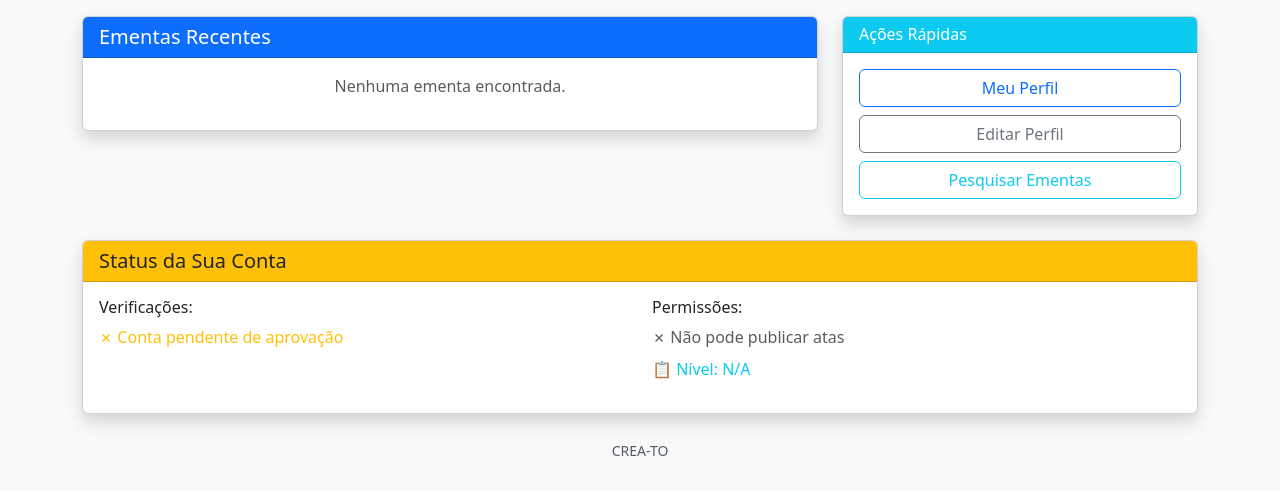
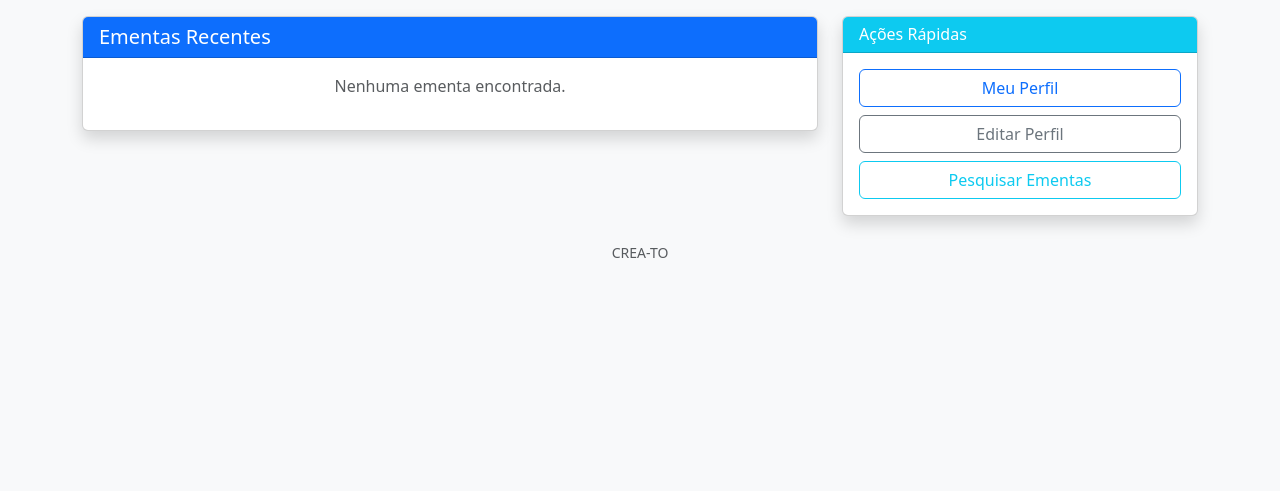
Before and after one commit to calloc2/normativosCREA, a Django app: page /usuarios/dashboard/ in a window 1280 px wide. Shown: the part 309-800 px from the top of the page. Run offline with Django 5.2, Linux system fonts and the light colour scheme; the visitor is signed in with stand-in values (Sample User, id 1); data that the repository does not hold is empty; parts of the project's set-up code (start-up, migrations or seed data) failed here and were passed over.

Commit message:
removes unecessary div

```diff
--- a/templates/usuarios/dashboard.html
+++ b/templates/usuarios/dashboard.html
@@ -126,52 +126,4 @@
   </div>
 </div>
 
-<div class="row mt-4">
-  <div class="col-12">
-    <div class="card shadow">
-      <div class="card-header bg-warning text-dark">
-        <h5 class="mb-0">Status da Sua Conta</h5>
-      </div>
-      <div class="card-body">
-        <div class="row">
-          <div class="col-md-6">
-            <h6>Verificações:</h6>
-            <ul class="list-unstyled">
-              <li class="mb-2">
-                {% if perfil and perfil.conta_aprovada %}
-                  <span class="text-success">✓ Conta aprovada</span>
-                {% else %}
-                  <span class="text-warning">✗ Conta pendente de aprovação</span>
-                {% endif %}
-              </li>
-            </ul>
-          </div>
-
-          <div class="col-md-6">
-            <h6>Permissões:</h6>
-            <ul class="list-unstyled">
-              <li class="mb-2">
-                {% if perfil and perfil.pode_publicar %}
-                  <span class="text-success">✓ Pode publicar atas</span>
-                {% else %}
-                  <span class="text-muted">✗ Não pode publicar atas</span>
-                {% endif %}
-              </li>
-              <li class="mb-2">
-                <span class="text-info">📋 Nível: {{ perfil.get_permissao_display|default:"N/A" }}</span>
-              </li>
-            </ul>
-          </div>
-        </div>
-
-        {% if perfil and not perfil.is_approved %}
-          <div class="alert alert-warning mt-3">
-            <strong>Atenção:</strong> Sua conta ainda não foi aprovada.
-            Entre em contato com o administrador para mais informações.
-          </div>
-        {% endif %}
-      </div>
-    </div>
-  </div>
-</div>
 {% endblock %}
```
